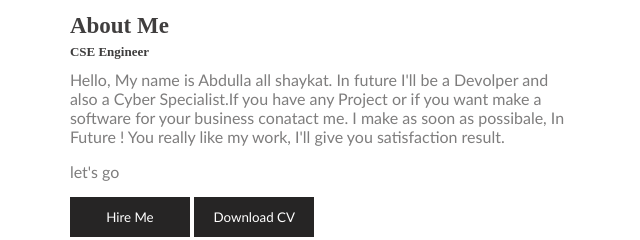
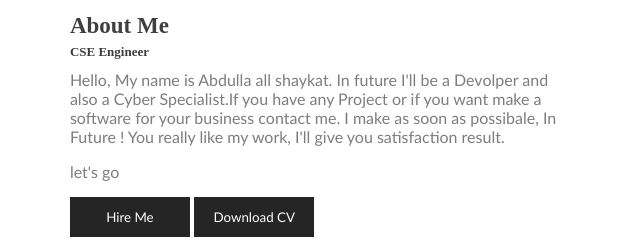
Before and after one commit to abdulla467a/Web-portfolio-2, a plain HTML site: page index.html in a window 1280 px wide. Shown: the part 715-955 px from the top of the page, 494-1134 px from the left. Drawn offline with Linux system fonts and the light colour scheme.

Commit message:
new codee

```diff
--- a/index.html
+++ b/index.html
@@ -38,7 +38,7 @@
             <div class="about-text">
             <p>About Me</p>
             <p>CSE Engineer</p>
-            <p>Hello, My name is Abdulla all shaykat. In future I'll be a Devolper and also a Cyber Specialist.If you have any Project or if you want make a software for your business conatact me. I make as soon as possibale, In Future ! You really like my work, I'll give you satisfaction result.</p>
+            <p>Hello, My name is Abdulla all shaykat. In future I'll be a Devolper and also a Cyber Specialist.If you have any Project or if you want make a software for your business contact me. I make as soon as possibale, In Future ! You really like my work, I'll give you satisfaction result.</p>
             <p>let's go</p>
             <button>Hire Me</button>
             <button>Download CV</button>
```
